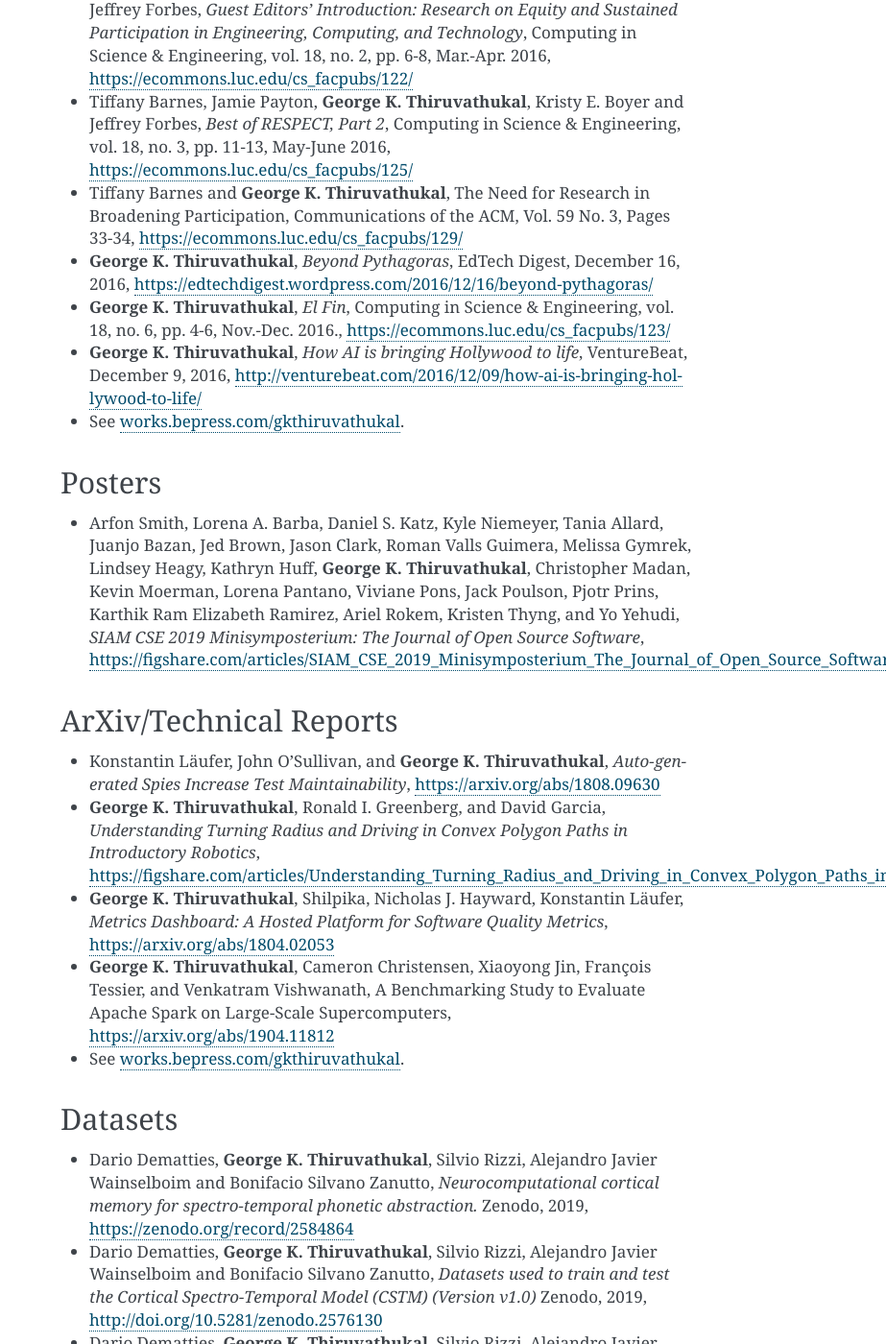
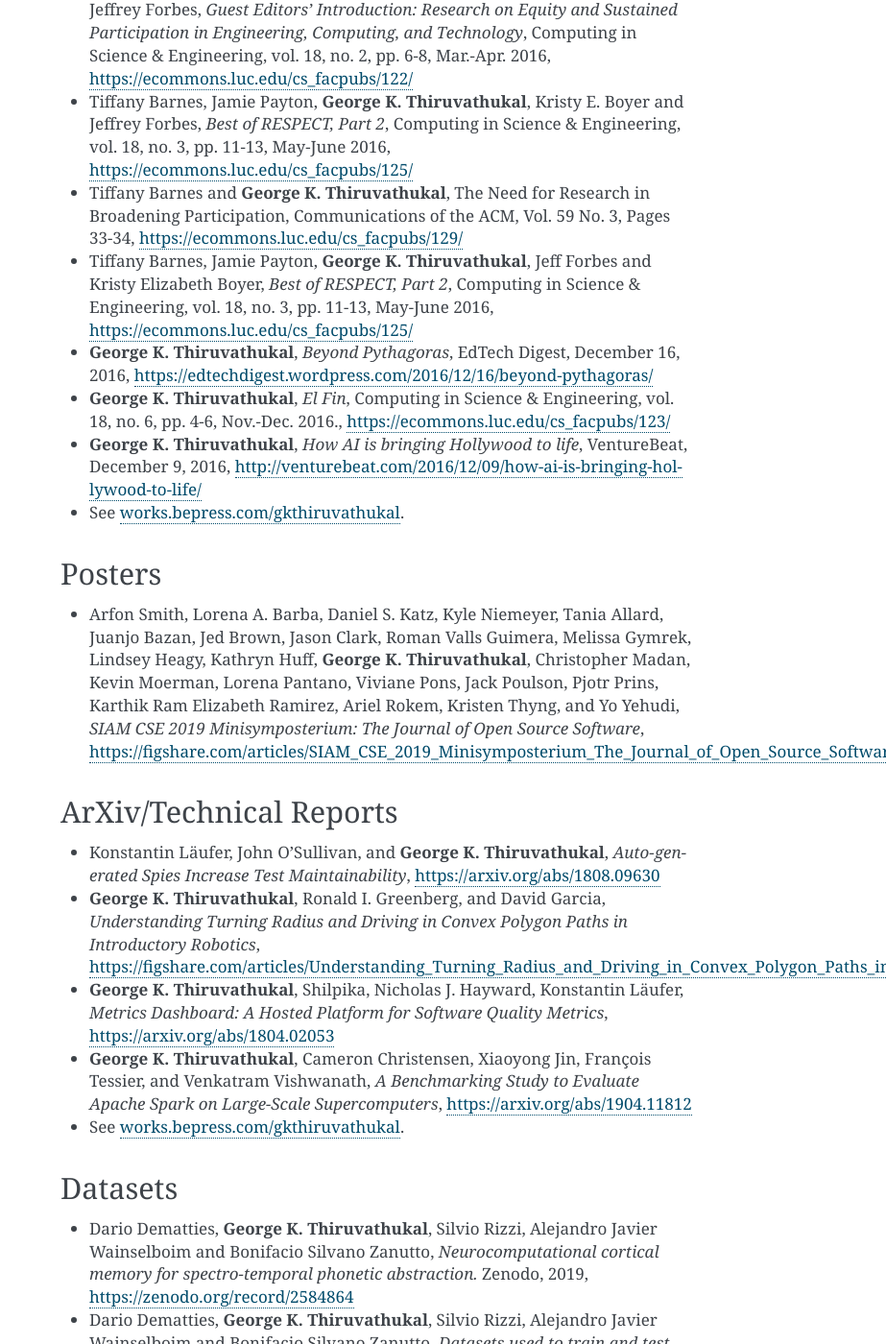
Before and after one commit to jweezy24/thiruvathukal-home-sphinx, a Sphinx documentation site: the page built from source/publications.rst, in a window 1280 px wide and 1400 px high, scrolled down 5019 px. Shown: the whole window at 96% size, without its empty margins (357-1280 px from the left). Built offline with Sphinx 7.4.7, drawn with Linux system fonts in a browser that asks for light colours.

Commit message:
Best of RESPECT, Part 2

```diff
--- a/source/publications.rst
+++ b/source/publications.rst
@@ -459,6 +459,12 @@ Magazine Articles
   Communications of the ACM, Vol. 59 No. 3, Pages 33-34,
   https://ecommons.luc.edu/cs_facpubs/129/
 
+* Tiffany Barnes, Jamie Payton, |George-K-Thiruvathukal|, Jeff Forbes and Kristy Elizabeth Boyer,
+  *Best of RESPECT, Part 2*,
+  Computing in Science & Engineering, vol. 18, no. 3, pp. 11-13,
+  May-June 2016,
+  https://ecommons.luc.edu/cs_facpubs/125/
+
 * |George-K-Thiruvathukal|,
   *Beyond Pythagoras*,
   EdTech Digest, December 16, 2016,
@@ -503,7 +509,7 @@ ArXiv/Technical Reports
   https://arxiv.org/abs/1804.02053
 
 * |George-K-Thiruvathukal|, Cameron Christensen, Xiaoyong Jin, François Tessier, and Venkatram Vishwanath,
-  A Benchmarking Study to Evaluate Apache Spark on Large-Scale Supercomputers,
+  *A Benchmarking Study to Evaluate Apache Spark on Large-Scale Supercomputers*,
   https://arxiv.org/abs/1904.11812
 
 * See `works.bepress.com/gkthiruvathukal <https://works.bepress.com/gkthiruvathukal/>`_.
```
